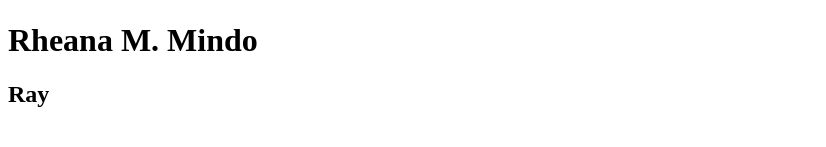
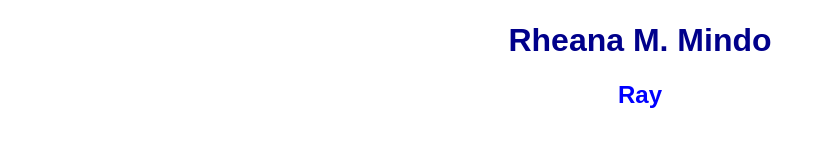
Before and after one commit to rmmindo/rmmindo.github.io, a plain HTML site: page index.html in a window 1280 px wide. Shown: the part 311-458 px from the top of the page, without its empty margins (0-826 px from the left). Drawn offline with Linux system fonts and the light colour scheme.

Commit message:
UI: added font style to all text in home page

```diff
--- a/style.css
+++ b/style.css
@@ -1 +1,10 @@
-style
+h1{
+	font-family: Arial, serif;
+	color: darkblue;
+	text-align: center;
+}
+h2{
+	font-family: Arial, sans-serif;
+	color: blue;
+	text-align: center;
+}
```
